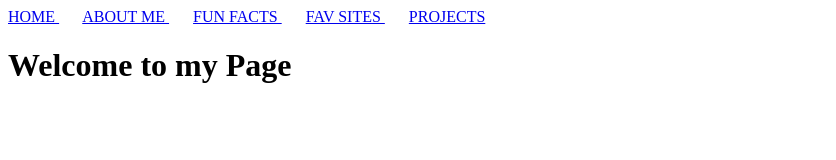
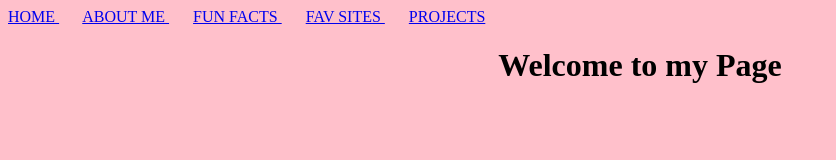
Before and after one commit to mattie234/portfolio, a plain HTML site: page home.html in a window 1280 px wide. Shown: the whole page, without its empty margins (0-836 px from the left). Drawn offline with Linux system fonts and the light colour scheme.

Commit message:
Update home.html

```diff
--- a/home.html
+++ b/home.html
@@ -5,7 +5,7 @@
 
 <head>
   <title> Mattie Diarra </title>
-  <link rel= "stylesheet" type=text/css" href="css/style.css">
+  <link rel= "stylesheet" type="text/css" href="css/style.css">
 </head>
 
 <body>
```
